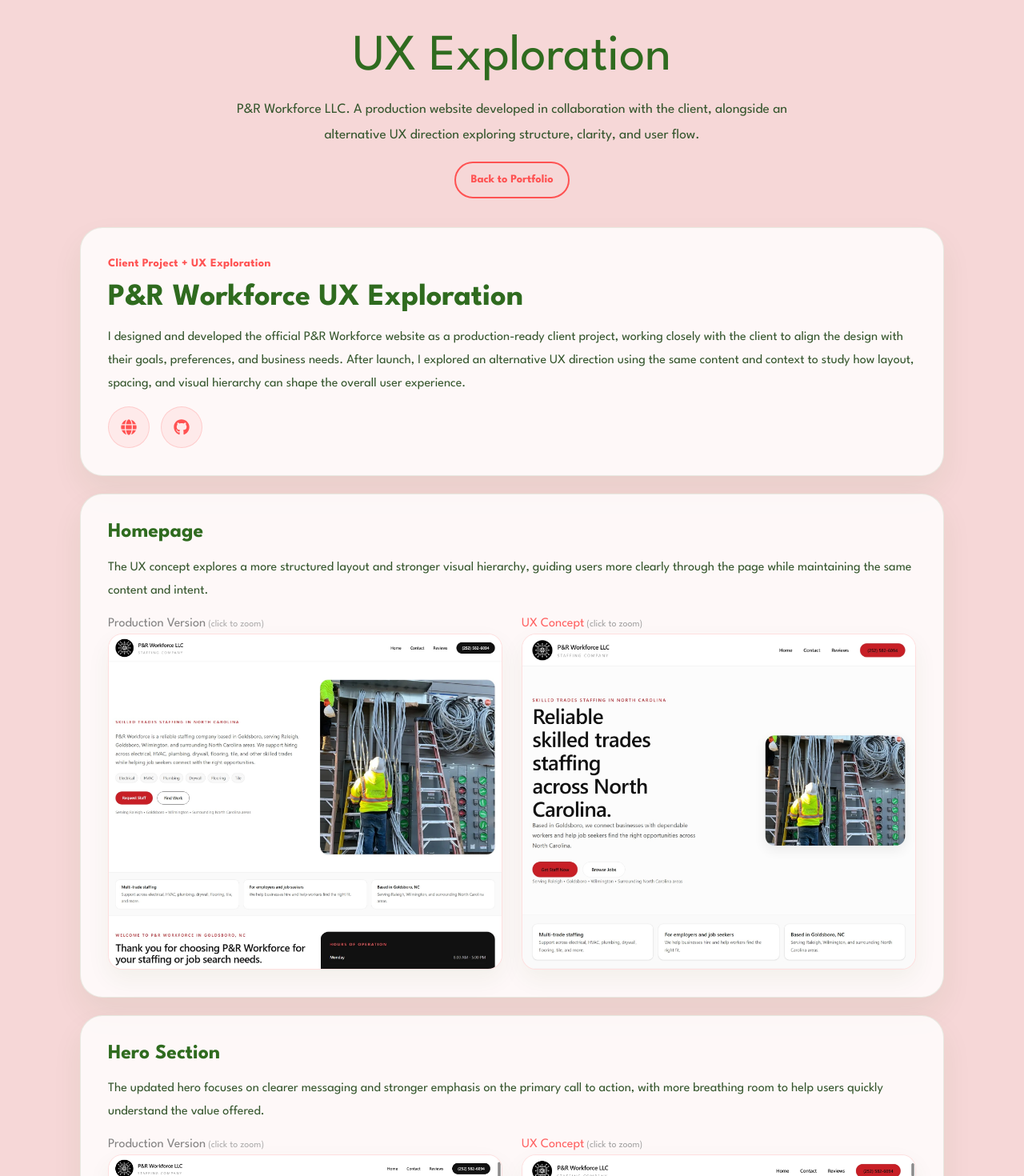
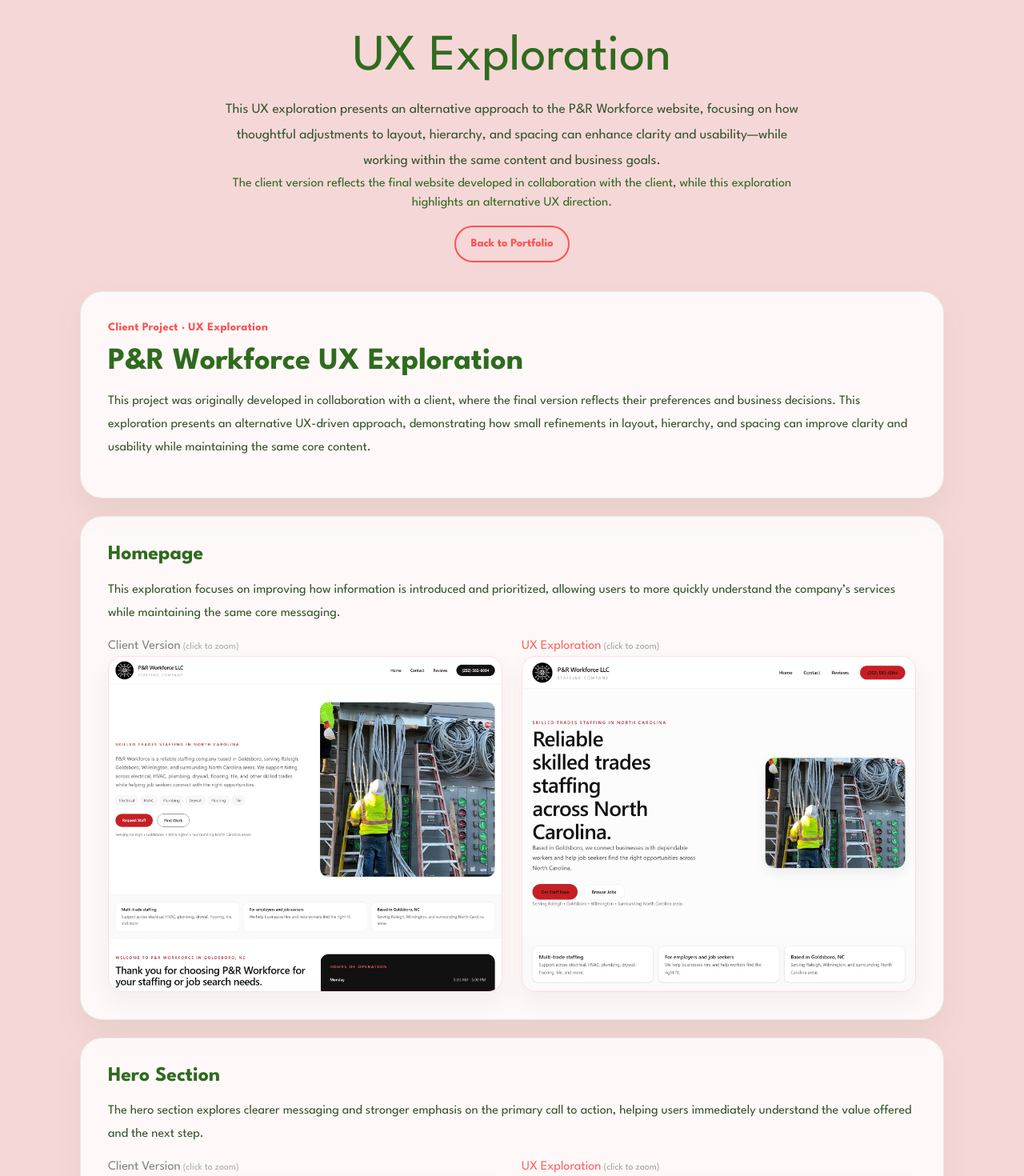
Before and after one commit to natalia-santiago/myportfolio-site, a Next.js app: page /portfolio/pr-workforce/ux in a window 1280 px wide. Shown: the part 240-1710 px from the top of the page at 80% size. Built offline with nearby package versions, Linux system fonts and the light colour scheme; a web font is replaced by a local one.

Commit message:
Redesign UX Exploration page

```diff
--- a/app/portfolio/pr-workforce/ux/page.tsx
+++ b/app/portfolio/pr-workforce/ux/page.tsx
@@ -4,7 +4,7 @@
 import Header from "@/components/Header";
 import Footer from "@/components/Footer";
 import Lightbox from "@/components/Lightbox";
-import { FaSearchPlus, FaGlobe, FaGithub } from "react-icons/fa";
+import { FaSearchPlus } from "react-icons/fa";
 
 type ComparisonSectionProps = {
   title: string;
@@ -40,44 +40,36 @@
           </div>
 
           <div className="ux-comparison-grid">
+            {/* CLIENT VERSION */}
             <div className="ux-comparison-column">
-              <p className="ux-comparison-label">Production Version</p>
+              <p className="ux-comparison-label">Client Version</p>
 
               <button
                 type="button"
                 className="portfolio-project-image-button"
                 onClick={() => setSelectedImage(before)}
-                aria-label={`Open ${title} production version`}
               >
                 <div className="portfolio-project-image-wrap portfolio-hover-zoom ux-comparison-image-wrap">
-                  <img
-                    src={before}
-                    alt={beforeAlt}
-                    className="portfolio-project-image"
-                  />
-                  <div className="portfolio-image-overlay" aria-hidden="true">
+                  <img src={before} alt={beforeAlt} className="portfolio-project-image" />
+                  <div className="portfolio-image-overlay">
                     <FaSearchPlus className="portfolio-zoom-icon" />
                   </div>
                 </div>
               </button>
             </div>
 
+            {/* UX VERSION */}
             <div className="ux-comparison-column">
-              <p className="ux-comparison-label">UX Concept</p>
+              <p className="ux-comparison-label">UX Exploration</p>
 
               <button
                 type="button"
                 className="portfolio-project-image-button"
                 onClick={() => setSelectedImage(after)}
-                aria-label={`Open ${title} UX concept`}
               >
                 <div className="portfolio-project-image-wrap portfolio-hover-zoom ux-comparison-image-wrap">
-                  <img
-                    src={after}
-                    alt={afterAlt}
-                    className="portfolio-project-image"
-                  />
-                  <div className="portfolio-image-overlay" aria-hidden="true">
+                  <img src={after} alt={afterAlt} className="portfolio-project-image" />
+                  <div className="portfolio-image-overlay">
                     <FaSearchPlus className="portfolio-zoom-icon" />
                   </div>
                 </div>
@@ -100,14 +92,20 @@
       <Header />
 
       <main className="portfolio-page">
+
         {/* HERO */}
         <section className="portfolio-hero">
           <h1 className="portfolio-title">UX Exploration</h1>
 
           <p className="portfolio-intro">
-            P&amp;R Workforce LLC. A production website developed in collaboration
-            with the client, alongside an alternative UX direction exploring
-            structure, clarity, and user flow.
+            This UX exploration presents an alternative approach to the P&amp;R Workforce website,
+            focusing on how thoughtful adjustments to layout, hierarchy, and spacing can enhance
+            clarity and usability—while working within the same content and business goals.
+          </p>
+
+          <p className="portfolio-subtle-note">
+            The client version reflects the final website developed in collaboration with the client,
+            while this exploration highlights an alternative UX direction.
           </p>
 
           <a href="/portfolio" className="portfolio-project-ux-button">
@@ -115,12 +113,11 @@
           </a>
         </section>
 
-        {/* INTRO */}
+        {/* PROJECT INTRO */}
         <section className="portfolio-grid-section">
           <article className="portfolio-project-card">
-            <div className="portfolio-project-copy">
             <p className="portfolio-project-eyebrow">
-                Client Project + UX Exploration
+              Client Project · UX Exploration
             </p>
 
             <h2 className="portfolio-project-title">
@@ -128,36 +125,12 @@
             </h2>
 
             <p className="portfolio-project-description">
-                I designed and developed the official P&amp;R Workforce website as a
-                production-ready client project, working closely with the client to
-                align the design with their goals, preferences, and business needs.
-                After launch, I explored an alternative UX direction using the same
-                content and context to study how layout, spacing, and visual hierarchy
-                can shape the overall user experience.
+              This project was originally developed in collaboration with a client,
+              where the final version reflects their preferences and business decisions.
+              This exploration presents an alternative UX-driven approach, demonstrating
+              how small refinements in layout, hierarchy, and spacing can improve clarity
+              and usability while maintaining the same core content.
             </p>
-
-              <div className="portfolio-project-links">
-                <a
-                  href="https://prworkforce-ux-concept.netlify.app/"
-                  target="_blank"
-                  rel="noreferrer"
-                  className="icon-circle"
-                  aria-label="UX concept live website"
-                >
-                  <FaGlobe />
-                </a>
-
-                <a
-                  href="https://github.com/natalia-santiago/prworkforce-ux"
-                  target="_blank"
-                  rel="noreferrer"
-                  className="icon-circle"
-                  aria-label="UX concept GitHub repository"
-                >
-                  <FaGithub />
-                </a>
-              </div>
-            </div>
           </article>
         </section>
 
@@ -165,84 +138,90 @@
 
         <ComparisonSection
           title="Homepage"
-          description="The UX concept explores a more structured layout and stronger visual hierarchy, guiding users more clearly through the page while maintaining the same content and intent."
+          description="This exploration focuses on improving how information is introduced and prioritized, allowing users to more quickly understand the company’s services while maintaining the same core messaging."
           before="/images/homepage-pr.jpeg"
           after="/images/ux-homepage-pr.jpeg"
-          beforeAlt="Production homepage for P&R Workforce"
-          afterAlt="UX concept homepage for P&R Workforce"
+          beforeAlt="Homepage client version"
+          afterAlt="Homepage UX exploration"
         />
 
         <ComparisonSection
           title="Hero Section"
-          description="The updated hero focuses on clearer messaging and stronger emphasis on the primary call to action, with more breathing room to help users quickly understand the value offered."
+          description="The hero section explores clearer messaging and stronger emphasis on the primary call to action, helping users immediately understand the value offered and the next step."
           before="/images/hero-pr.png"
           after="/images/ux-hero-pr.png"
-          beforeAlt="Production hero section"
-          afterAlt="UX concept hero section"
+          beforeAlt="Hero client version"
+          afterAlt="Hero UX exploration"
         />
 
         <ComparisonSection
           title="Navigation"
-          description="This exploration introduces a more structured navigation approach, aiming to improve clarity and make it easier for users to understand where to go next."
+          description="The navigation introduces a more structured approach, making it easier for users to scan options quickly and understand where to go next."
           before="/images/navigation-pr.png"
           after="/images/ux-navigation-pr.png"
-          beforeAlt="Production navigation"
-          afterAlt="UX concept navigation"
+          beforeAlt="Navigation client version"
+          afterAlt="Navigation UX exploration"
         />
 
         <ComparisonSection
           title="Services Section"
-          description="The UX concept refines grouping and spacing, making the service offerings easier to scan and more visually organized without changing the core content."
+          description="This section explores improved grouping and spacing, making the service offerings easier to scan and more visually organized without changing the core content."
           before="/images/services-pr.png"
           after="/images/ux-services-pr.png"
-          beforeAlt="Production services section"
-          afterAlt="UX concept services section"
+          beforeAlt="Services client version"
+          afterAlt="Services UX exploration"
         />
 
         <ComparisonSection
           title="Industries Section"
-          description="This version explores a clearer structure and improved visual rhythm, helping the information feel more digestible and easier to navigate."
+          description="The layout adjustments focus on improving readability and content grouping, helping users better process the information and navigate between sections."
           before="/images/industries-pr.png"
           after="/images/ux-industries-pr.png"
-          beforeAlt="Production industries section"
-          afterAlt="UX concept industries section"
+          beforeAlt="Industries client version"
+          afterAlt="Industries UX exploration"
         />
 
         <ComparisonSection
           title="Contact Section"
-          description="The UX concept focuses on improving clarity and form structure, supporting a smoother and more intuitive experience when users are ready to get in touch."
+          description="The contact experience explores clearer structure and form hierarchy, supporting a smoother and more intuitive interaction when users are ready to reach out."
           before="/images/contact-pr.jpeg"
           after="/images/ux-contact-pr.jpeg"
-          beforeAlt="Production contact section"
-          afterAlt="UX concept contact section"
+          beforeAlt="Contact client version"
+          afterAlt="Contact UX exploration"
         />
 
         <ComparisonSection
           title="Contact Prompt"
-          description="This refinement explores stronger call-to-action visibility and clearer supporting layout, helping users better understand the next step."
+          description="This refinement emphasizes a clearer call to action, helping guide users toward the next step with stronger visual direction."
           before="/images/contact-prompt-pr.png"
           after="/images/ux-contact-prompt-pr.png"
-          beforeAlt="Production contact prompt"
-          afterAlt="UX concept contact prompt"
+          beforeAlt="Contact prompt client version"
+          afterAlt="Contact prompt UX exploration"
         />
 
         <ComparisonSection
           title="Mobile Experience"
-          description="The mobile concept explores improved spacing, readability, and visual balance, creating a more refined responsive experience while preserving the same messaging."
+          description="The mobile experience explores improved spacing, readability, and responsiveness, creating a more refined layout while preserving the same content and messaging."
           before="/images/prwork2.jpeg"
           after="/images/mobile-pr.jpeg"
-          beforeAlt="Production mobile version"
-          afterAlt="UX concept mobile version"
+          beforeAlt="Mobile client version"
+          afterAlt="Mobile UX exploration"
         />
 
         {/* REFLECTION */}
-        <section className="portfolio-cta">
-          <h2 className="portfolio-cta-title">Reflection</h2>
+        <section className="portfolio-grid-section">
+          <article className="portfolio-project-card text-center">
+            <h2 className="portfolio-project-title">Reflection</h2>
 
-          <p className="portfolio-cta-text">
-            This exploration shows how layout, spacing, and hierarchy can influence clarity and usability while working within the same content and goals.
+            <p className="portfolio-project-description">
+              This exploration demonstrates how iterative UX decisions—such as hierarchy,
+              spacing, and content organization—can significantly influence clarity and usability.
+              While the production version reflects real-world collaboration and client priorities,
+              this alternative approach highlights how small refinements can shape the overall user experience.
             </p>
+          </article>
         </section>
+
       </main>
 
       <Footer />
```
Lines whose indentation alone changed are shown as unchanged.
